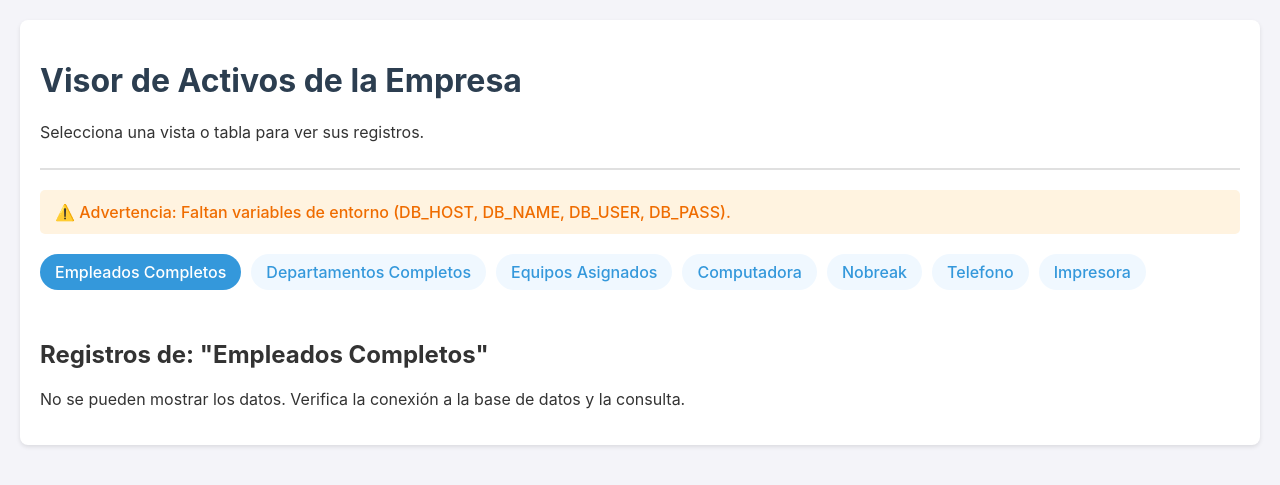
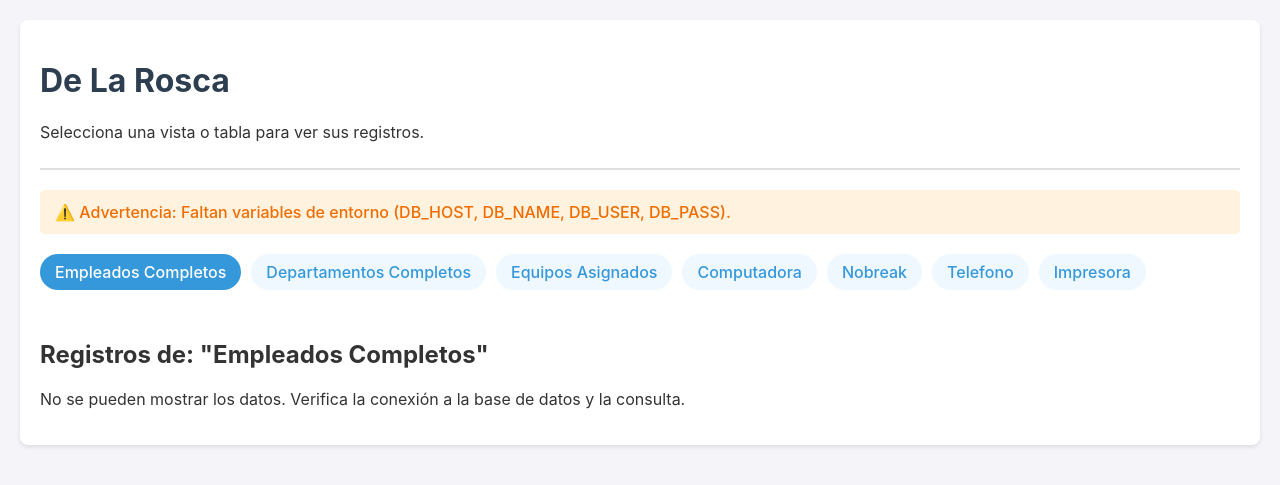
Before and after one commit to margaritabases-ai/DeLaRosca, a PHP site: page /index.php in a window 1280 px wide. Shown: the top 485 px of the page. Run offline with PHP 8.4, Linux system fonts and the light colour scheme; some libraries are stand-ins or nearby versions.

Commit message:
Update index.php

```diff
--- a/index.php
+++ b/index.php
@@ -72,7 +72,7 @@
 <head>
     <meta charset="UTF-8">
     <meta name="viewport" content="width=device-width, initial-scale=1.0">
-    <title>Visor de Base de Datos</title>
+    <title>De La Rosca</title>
      <style>
         body { font-family: -apple-system, BlinkMacSystemFont, "Segoe UI", Roboto, Helvetica, Arial, sans-serif; margin: 0; background-color: #f4f4f9; color: #333; }
         .container { max-width: 1200px; margin: 20px auto; padding: 20px; background-color: #fff; border-radius: 8px; box-shadow: 0 2px 4px rgba(0,0,0,0.1); }
@@ -97,7 +97,7 @@
 <body>
     <div class="container">
         <div class="header">
-            <h1>Visor de Activos de la Empresa</h1>
+            <h1>De La Rosca</h1>
             <p>Selecciona una vista o tabla para ver sus registros.</p>
         </div>
         <div class="status <?php
```
